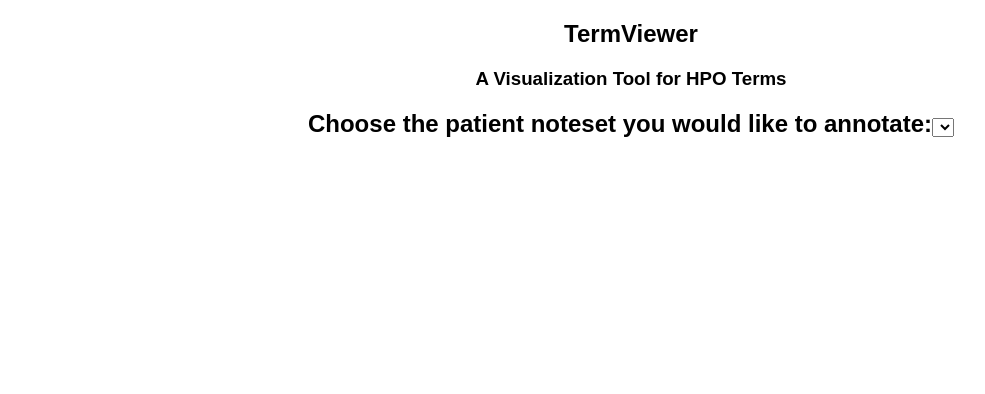
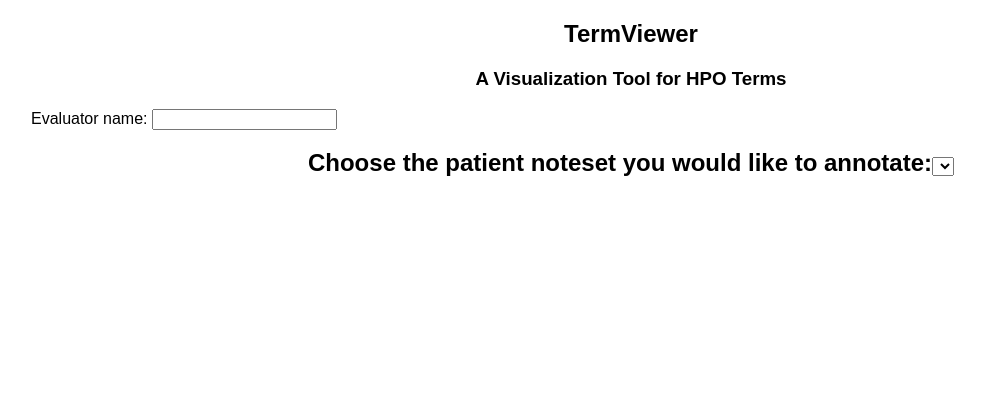
Before and after one commit to WGLab/TermViewer, a Flask app: page / in a window 1280 px wide. Shown: the top 394 px of the page, without its empty margins (9-994 px from the left). Run offline with Flask 2, Linux system fonts and the light colour scheme; data that the repository does not hold is empty.

Commit message:
initial work getting scores

```diff
--- a/app.py
+++ b/app.py
@@ -17,6 +17,24 @@ def get_json_file(path):
         text = f.read()
     return text
 
+@app.route('/get_score/<path:path>/<evaluator>', methods=['GET'])
+def get_score(path, evaluator):
+    print(path, evaluator)
+    conn = get_db_connection()
+    score = conn.execute('SELECT * FROM scores WHERE evaluator = ? AND file_path = ?',
+                         (evaluator, path)).fetchone()
+    conn.close()
+    if score is None:
+        return str(-1)
+    return str(score)
+
+@app.route('/update_score/<path:path>/evaluator/score', methods=['POST'])
+def update_score(path, evaluator, score):
+    conn = get_db_connection()
+    # score = conn.execute('SELECT * FROM scores WHERE evaluator = ? AND file_path = ?',
+    #                      (evaluator, path)).fetchone()
+    conn.close()
+
 def get_next_note(notes):
     return notes.fetchone()
 
@@ -31,12 +49,3 @@ def get_db_connection():
     conn = sqlite3.connect('database.db')
     conn.row_factory = sqlite3.Row
     return conn
-
-def get_score(note_id):
-    conn = get_db_connection()
-    score = conn.execute('SELECT * FROM scores WHERE note_id = ?',
-                         (note_id,)).fetchone()
-    conn.close()
-    if score is None:
-        abort(404)
-    return score
--- a/init_db.py
+++ b/init_db.py
@@ -8,13 +8,13 @@ with open('schema.sql') as f:
 cur = connection.cursor()
 
 cur.execute("INSERT INTO notes (file_path, patient_id) VALUES (?, ?)",
-            ("C:/Users/nixona2/Documents/test_notes/FolderOutput.json", "Z123115"))
+            ("C:/Users/nixona2/Documents/test_notes/Z123115.json", "Z123115"))
 
 cur.execute("INSERT INTO notes (file_path, patient_id) VALUES (?, ?)",
             ("C:/Users/nixona2/Downloads/named_entity_annotation.json", "Z123117"))
 
-cur.execute("INSERT INTO scores (evaluator, note_id, file_path, score) VALUES (?, ?, ?, ?)",
-            ("Anna", 39484013, "/home/nixona2/scripted_preprocess/39484013.txt", 1))
+cur.execute("INSERT INTO scores (evaluator, file_path, score) VALUES (?, ?, ?)",
+            ("Anna", "/home/nixona2/scripted_preprocess/39484013.txt", 1))
 
 connection.commit()
 connection.close()
--- a/schema.sql
+++ b/schema.sql
@@ -8,8 +8,8 @@ CREATE TABLE notes (
 
 CREATE TABLE scores (
     evaluator VARCHAR(20),
-    note_id INTEGER,
+--    note_id INTEGER,
     file_path TEXT NOT NULL,
     SCORE INTEGER,
-    PRIMARY KEY (evaluator, note_id)
+    PRIMARY KEY (evaluator, file_path)
 );
--- a/static/js/index.js
+++ b/static/js/index.js
@@ -289,13 +289,36 @@ function initMainRegion() {
     //Create tag
     mainRegionHTML += '<strong> Is this a good note? </strong>';
     mainRegionHTML += '<div id="docLabel">'
-    if (inputJsonObject[docID].note_val == 'false') {
+
+    var path = inputJsonObject[docID].title
+    var evaluator = document.getElementById('name').value
+    fetch(`/get_score/${path}/${evaluator}`)
+      .then(function (response) {
+          return response.text();
+      }).then(function (text) {
+          console.log(text)
+          var val = parseInt(text)
+          if (val == 0) {
             mainRegionHTML += `<span id="docAnnotation" onclick="changeDocStatus(${docID})" class="yesNoUnk noLabel">N</span></div><br><br>`;
-    } else if (inputJsonObject[docID].note_val == 'true') {
+        } else if (val == 1) {
             mainRegionHTML += `<span id="docAnnotation" onclick="changeDocStatus(${docID})" class="yesNoUnk yesLabel">Y</span></div><br><br>`;
         } else {
             mainRegionHTML += `<span id="docAnnotation" onclick="changeDocStatus(${docID})" class="yesNoUnk unkLabel">?</span></div><br><br>`;
         }
+//          console.log('GET successful');
+//          inputFileString = text.toString();
+//          inputJsonObject = JSON.parse(inputFileString);
+//          preprocessingInputJsonObject(inputJsonObject);
+          //console.log(text);
+      });
+
+//    if (inputJsonObject[docID].note_val == 'false') {
+//        mainRegionHTML += `<span id="docAnnotation" onclick="changeDocStatus(${docID})" class="yesNoUnk noLabel">N</span></div><br><br>`;
+//    } else if (inputJsonObject[docID].note_val == 'true') {
+//        mainRegionHTML += `<span id="docAnnotation" onclick="changeDocStatus(${docID})" class="yesNoUnk yesLabel">Y</span></div><br><br>`;
+//    } else {
+//        mainRegionHTML += `<span id="docAnnotation" onclick="changeDocStatus(${docID})" class="yesNoUnk unkLabel">?</span></div><br><br>`;
+//    }
 
     mainRegionHTML += '<div id="mainBox" class="mainbox"><pre>Here is the main text</pre></div>';
     mainRegionHTML += '<div id="labelNamedEntities"></div>'
@@ -328,13 +351,23 @@ function displayDocumentInfo() {
 
     let labelHTML = ""
 
-    if (inputJsonObject[docID].note_val == 'false') {
+    var path = inputJsonObject[docID].title
+    var evaluator = document.getElementById('name').value
+    fetch(`/get_score/${path}/${evaluator}`)
+      .then(function (response) {
+          return response.text();
+      }).then(function (text) {
+          console.log(text)
+          var val = parseInt(text)
+          if (val == 0) {
             labelHTML += `<span id="docAnnotation" onclick="changeDocStatus(${docID})" class="yesNoUnk noLabel">N</span></div><br><br>`;
-    } else if (inputJsonObject[docID].note_val == 'true') {
+        } else if (val == 1) {
             labelHTML += `<span id="docAnnotation" onclick="changeDocStatus(${docID})" class="yesNoUnk yesLabel">Y</span></div><br><br>`;
         } else {
             labelHTML += `<span id="docAnnotation" onclick="changeDocStatus(${docID})" class="yesNoUnk unkLabel">?</span></div><br><br>`;
         }
+
+      });
 
     document.getElementById('docLabel').innerHTML = labelHTML;
 //    if (inputJsonObject[docID].note_val == 'false') {
--- a/templates/termviewer.html
+++ b/templates/termviewer.html
@@ -15,6 +15,8 @@
   </div>
   <div class="container">
     <h3 style="text-align: center">A Visualization Tool for HPO Terms</h3>
+    <label for="name">Evaluator name:</label>
+    <input type="text" id="name" name="fname">
     <h2> Choose the patient noteset you would like to annotate:<SELECT id="patient_file">
       {% for patient in patients %}
       <OPTION value={{patient[0]}}>{{patient[1]}}</OPTION>
```
Lines whose indentation alone changed are shown as unchanged.
